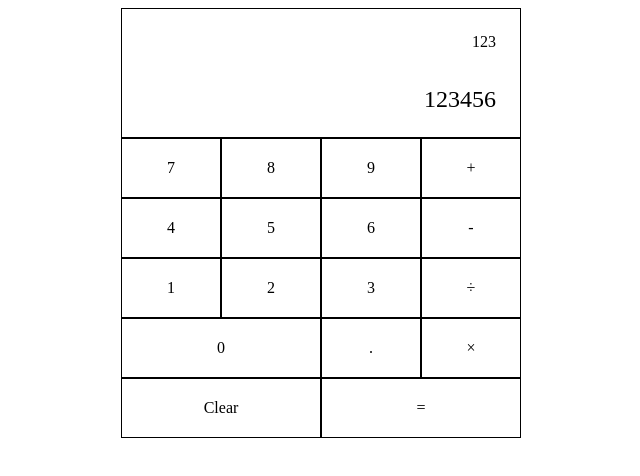
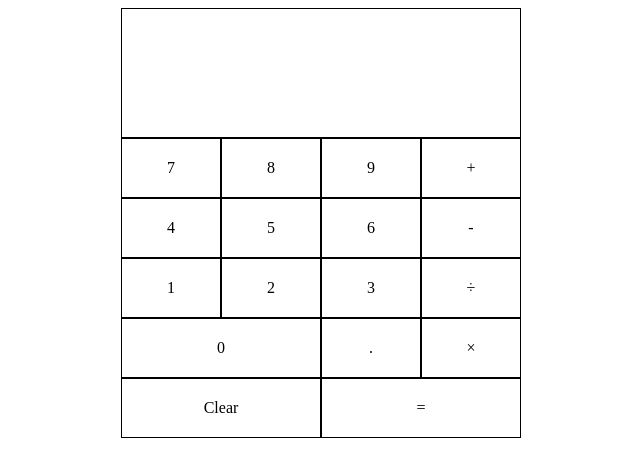
Before and after one commit to jacobvisick/calculator-js, a plain HTML site: page index.html in a window 1280 px wide. Shown: the whole page, without its empty margins (319-959 px from the left). Drawn offline with Linux system fonts and the light colour scheme.

Commit message:
Remove placeholder numbers
I just think it's nicer this way.

```diff
--- a/index.html
+++ b/index.html
@@ -8,8 +8,8 @@
 <body>
     <div id="container">
         <div id="display-container">
-            <div id="history">123</div>
-            <div id="display">123456</div>
+            <div id="history"></div>
+            <div id="display"></div>
         </div>
         <div id="buttons">
             <div class="row">
```
